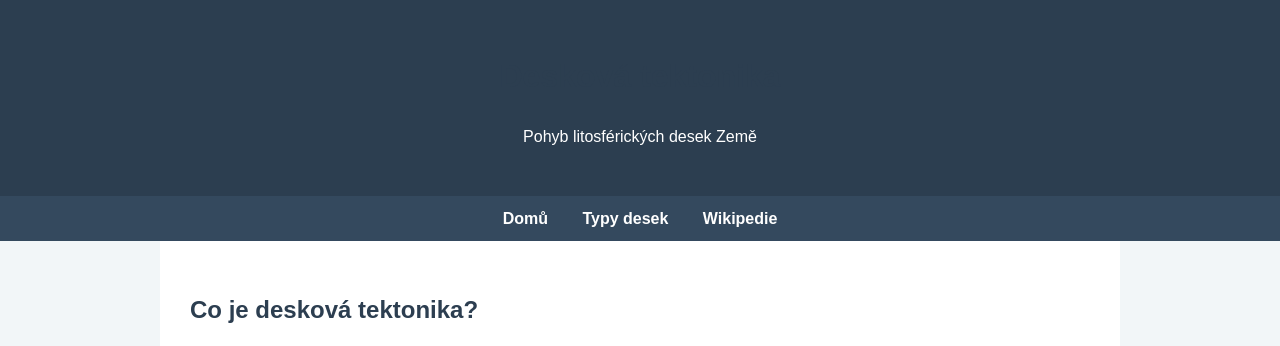
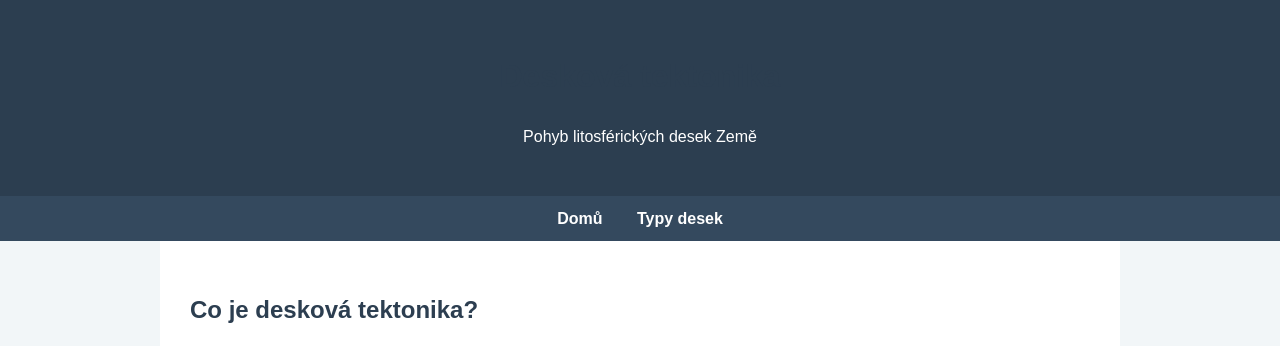
Before and after one commit to fojtikovah-del/skola, a plain HTML site: page index.html in a window 1280 px wide. Shown: the top 346 px of the page. Drawn offline with Linux system fonts and the light colour scheme.

Commit message:
Update index.html

```diff
--- a/index.html
+++ b/index.html
@@ -15,7 +15,6 @@
 <nav>
     <a href="index.html">Domů</a>
     <a href="typy_desek.html">Typy desek</a>
-    <a href="https://cs.wikipedia.org/wiki/Deskov%C3%A1_tektonika" target="_blank">Wikipedie</a>
 </nav>
 
 <main>
```
